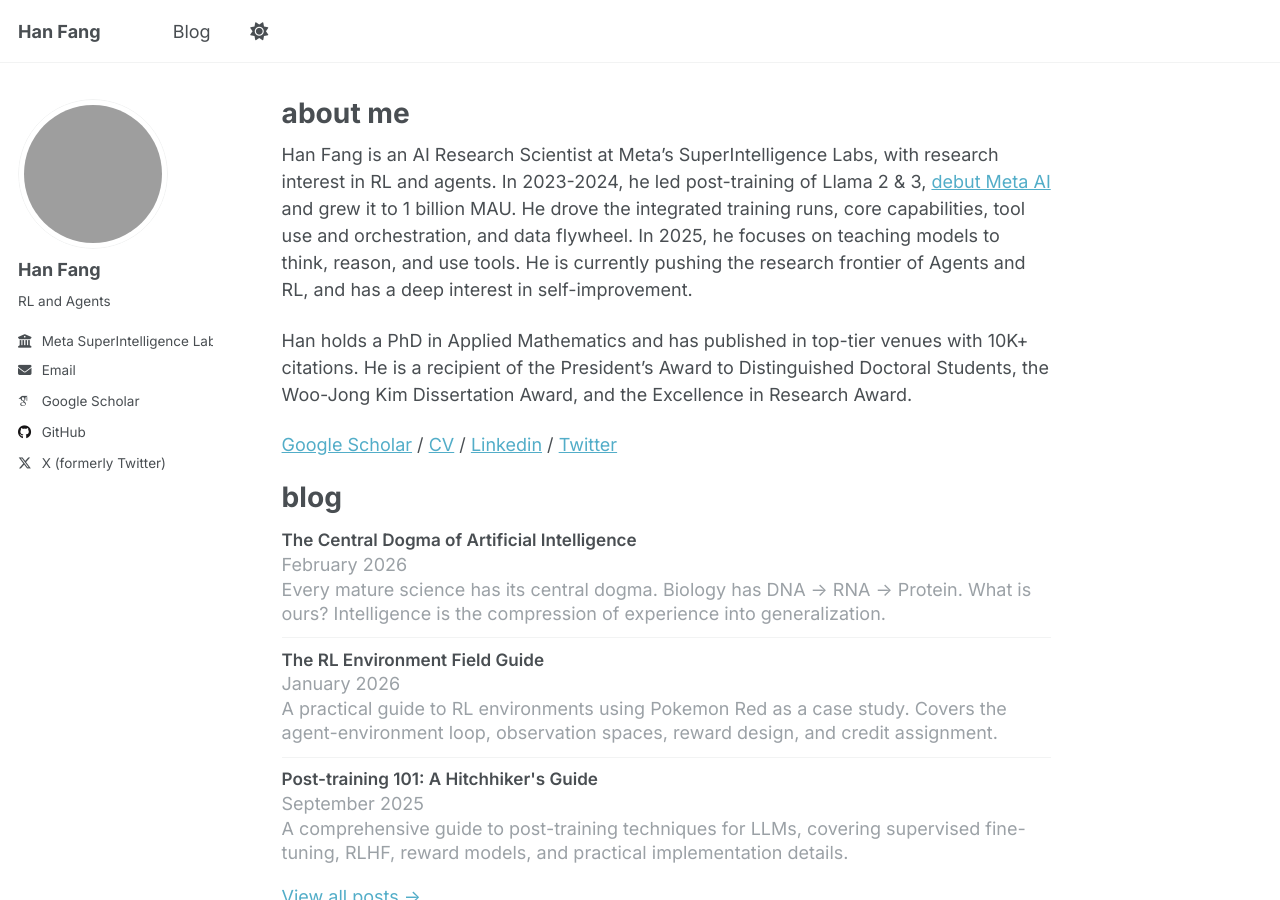
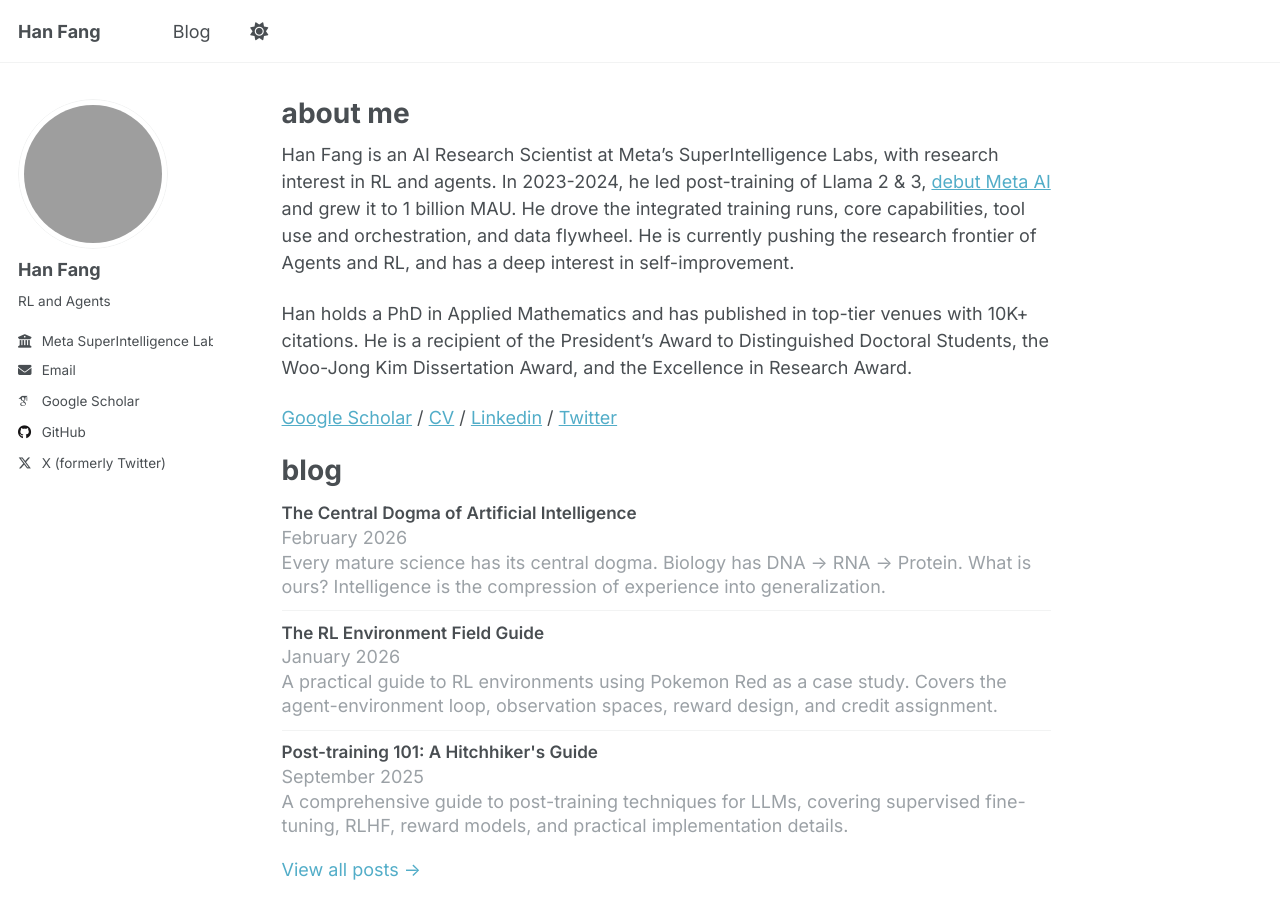
Before and after one commit to hanfang/hanfang.github.io, a Jekyll site: the page built from _pages/about.md, in a window 1280 px wide and 900 px high. Built offline with Jekyll 4.4.1, drawn with Linux system fonts in a browser that asks for light colours; some web fonts are replaced.

Commit message:
Update bio

```diff
--- a/_pages/about.md
+++ b/_pages/about.md
@@ -7,7 +7,7 @@
   - /about.html
 ---
 
-Han Fang is an AI Research Scientist at Meta's SuperIntelligence Labs, with research interest in RL and agents. In 2023-2024, he led post-training of Llama 2 & 3, [debut Meta AI](https://developers.facebook.com/videos/2023/building-metas-next-generation-ai-product-experiences-with-llama/) and grew it to 1 billion MAU. He drove the integrated training runs, core capabilities, tool use and orchestration, and data flywheel. In 2025, he focuses on teaching models to think, reason, and use tools. He is currently pushing the research frontier of Agents and RL, and has a deep interest in self-improvement.
+Han Fang is an AI Research Scientist at Meta's SuperIntelligence Labs, with research interest in RL and agents. In 2023-2024, he led post-training of Llama 2 & 3, [debut Meta AI](https://developers.facebook.com/videos/2023/building-metas-next-generation-ai-product-experiences-with-llama/) and grew it to 1 billion MAU. He drove the integrated training runs, core capabilities, tool use and orchestration, and data flywheel. He is currently pushing the research frontier of Agents and RL, and has a deep interest in self-improvement.
 
 Han holds a PhD in Applied Mathematics and has published in top-tier venues with 10K+ citations. He is a recipient of the President’s Award to Distinguished Doctoral Students, the Woo-Jong Kim Dissertation Award, and the Excellence in Research Award.
 
```
